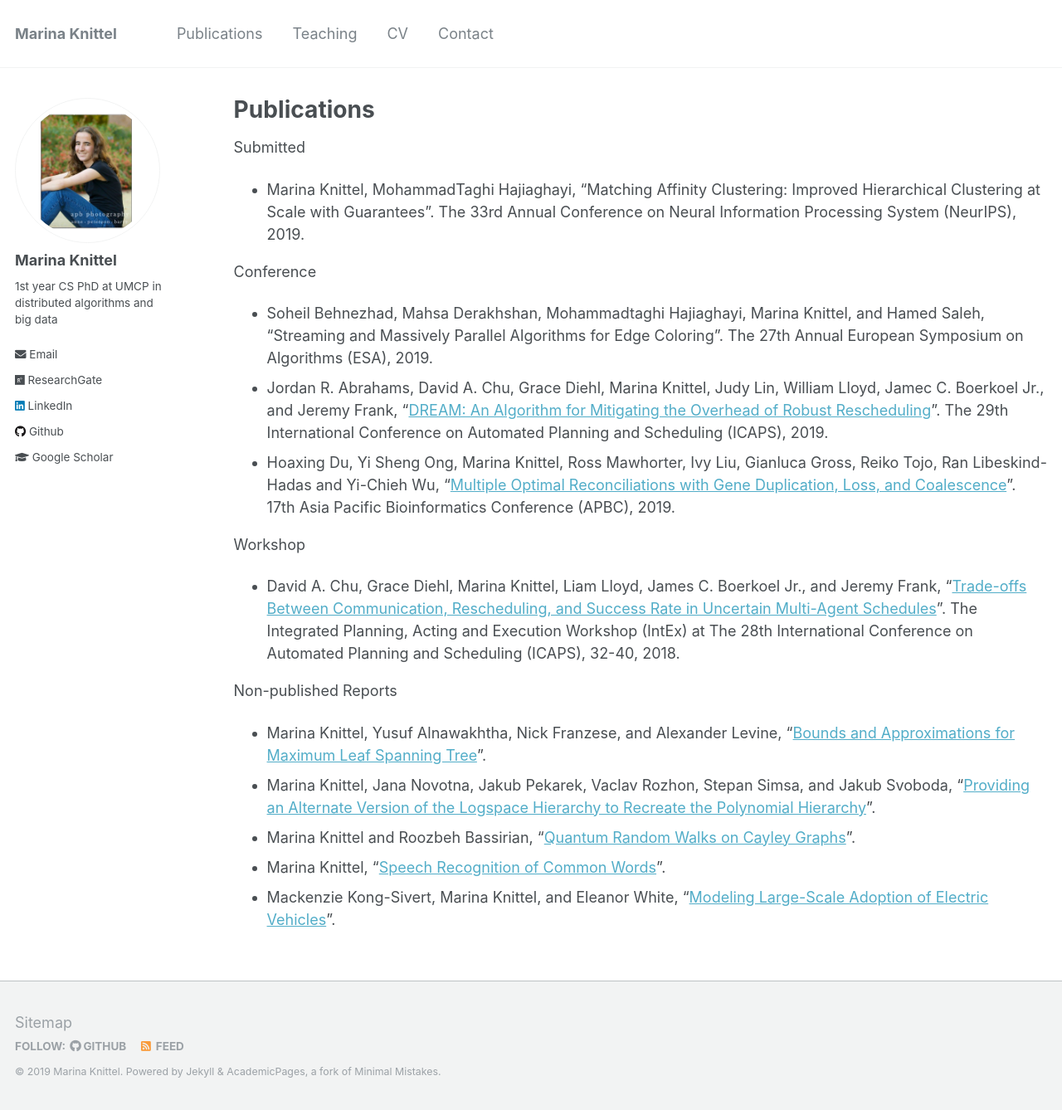
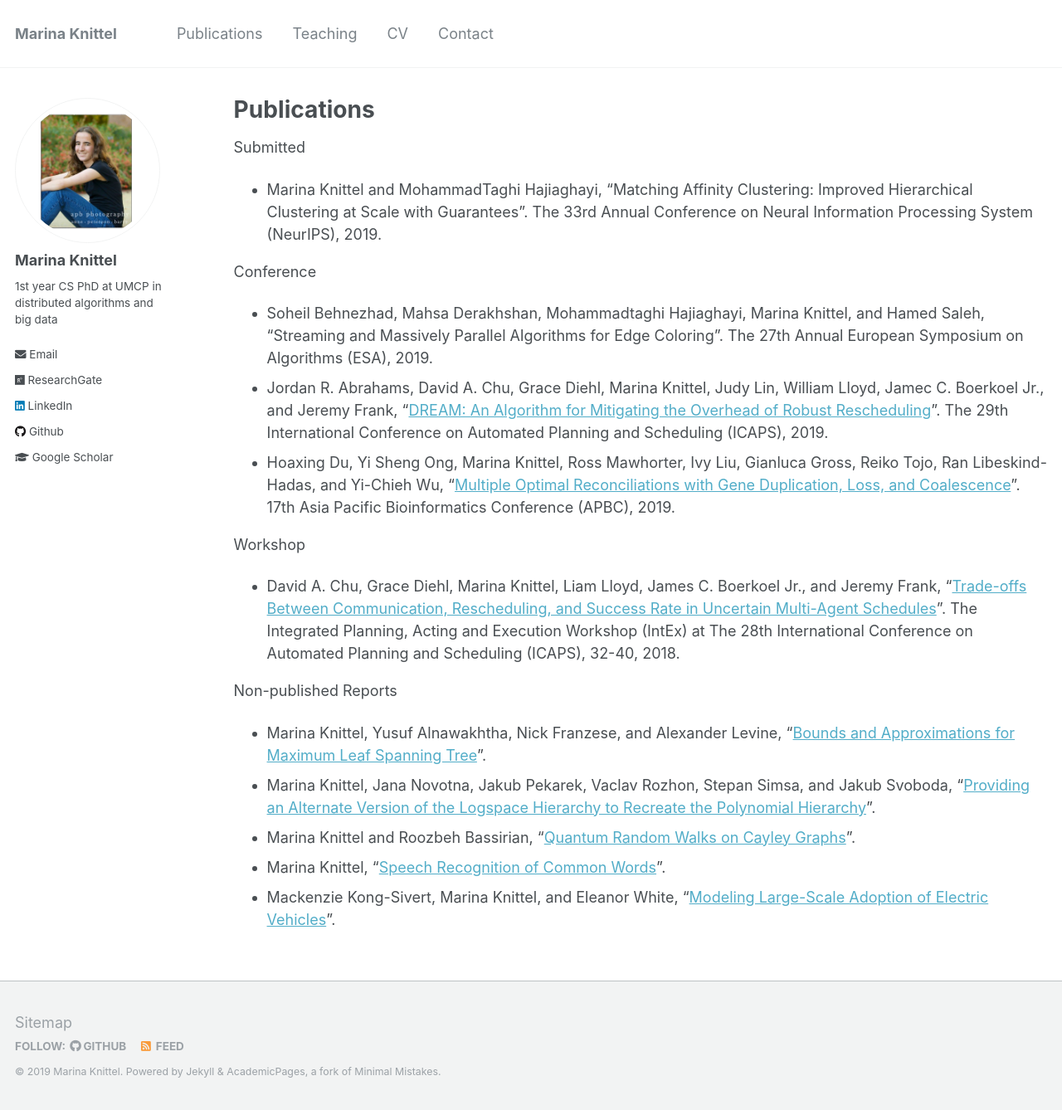
Before and after one commit to mknittel/mknittel.github.io, a Jekyll site: the page built from _pages/publications.md, in a window 1280 px wide and 1338 px high. Shown: the whole window at 83% size. Built offline with Jekyll 4.4.1, drawn with Linux system fonts in a browser that asks for light colours.

Commit message:
Fixed more minor problems

```diff
--- a/_pages/publications.md
+++ b/_pages/publications.md
@@ -6,12 +6,12 @@
 ---
 
 Submitted
-* Marina Knittel, MohammadTaghi Hajiaghayi, "Matching Affinity Clustering: Improved Hierarchical Clustering at Scale with Guarantees". The 33rd Annual Conference on Neural Information Processing System (NeurIPS), 2019.
+* Marina Knittel and MohammadTaghi Hajiaghayi, "Matching Affinity Clustering: Improved Hierarchical Clustering at Scale with Guarantees". The 33rd Annual Conference on Neural Information Processing System (NeurIPS), 2019.
 
 Conference
 * Soheil Behnezhad, Mahsa Derakhshan, Mohammadtaghi Hajiaghayi, Marina Knittel, and Hamed Saleh, "Streaming and Massively Parallel Algorithms for Edge Coloring". The 27th Annual European Symposium on Algorithms (ESA), 2019.
 * Jordan R. Abrahams, David A. Chu, Grace Diehl, Marina Knittel, Judy Lin, William Lloyd, Jamec C. Boerkoel Jr., and Jeremy Frank, "[DREAM: An Algorithm for Mitigating the Overhead of Robust Rescheduling](https://mknittel.github.io/publications/Abrahams-et-al-ICAPS-2019)". The 29th International Conference on Automated Planning and Scheduling (ICAPS), 2019.
-* Hoaxing  Du,  Yi  Sheng  Ong,  Marina  Knittel,  Ross  Mawhorter,  Ivy  Liu,  Gianluca  Gross,  Reiko Tojo, Ran Libeskind-Hadas and Yi-Chieh Wu, "[Multiple Optimal Reconciliations with Gene Duplication,  Loss,  and  Coalescence](https://mknittel.github.io/publications/Du-et-al-APBC-2019)". 17th Asia Pacific Bioinformatics Conference (APBC), 2019.
+* Hoaxing  Du,  Yi  Sheng  Ong,  Marina  Knittel,  Ross  Mawhorter,  Ivy  Liu,  Gianluca  Gross,  Reiko Tojo, Ran Libeskind-Hadas, and Yi-Chieh Wu, "[Multiple Optimal Reconciliations with Gene Duplication,  Loss,  and  Coalescence](https://mknittel.github.io/publications/Du-et-al-APBC-2019)". 17th Asia Pacific Bioinformatics Conference (APBC), 2019.
 
 Workshop
 * David A. Chu, Grace Diehl, Marina Knittel, Liam Lloyd, James C. Boerkoel Jr., and Jeremy Frank, "[Trade-offs Between Communication, Rescheduling, and Success Rate in Uncertain Multi-Agent Schedules](https://mknittel.github.io/publications/Chu-et-al-INTEX-2018)".  The Integrated Planning, Acting and Execution Workshop (IntEx) at The 28th International Conference on Automated Planning and Scheduling (ICAPS), 32-40, 2018.
```
Also changed, not shown: 1 other file.
